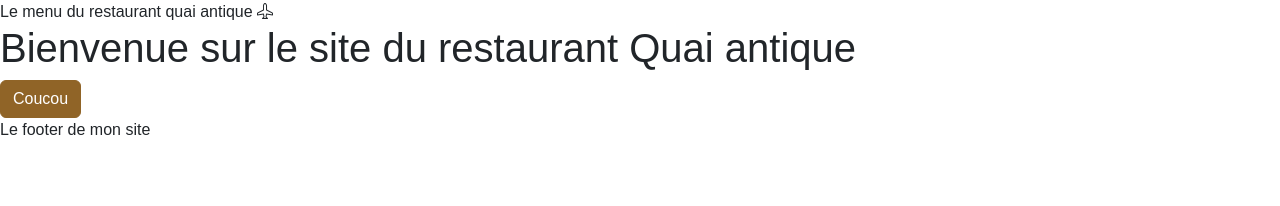
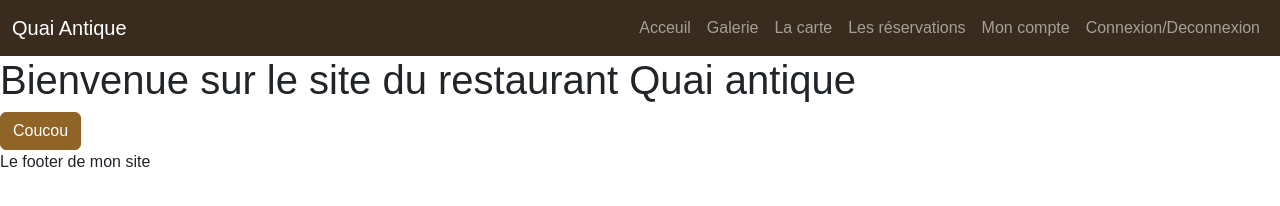
Before and after one commit to Damour8333/fil_rouge_study, a website with bundled scripts: page index.html in a window 1280 px wide. Built offline with nearby package versions, Linux system fonts and the light colour scheme; files whose address does not match are found by name; a web font is replaced by a local one.

Commit message:
add site header

```diff
--- a/index.html
+++ b/index.html
@@ -14,7 +14,40 @@
 </head>
 <body>
     <!--  -->
-<header>Le menu  du restaurant quai antique <i class="bi bi-airplane"></i></header>
+<header></header>
+    <nav class="navbar navbar-expand-lg bg-dark" data-bs-theme="dark">
+        <div class="container-fluid">
+          <a class="navbar-brand" href="#">Quai Antique</a>
+          <button class="navbar-toggler" type="button" data-bs-toggle="collapse" data-bs-target="#navbarSupportedContent" aria-controls="navbarSupportedContent" aria-expanded="false" aria-label="Toggle navigation">
+            <span class="navbar-toggler-icon"></span>
+          </button>
+          <div class="collapse navbar-collapse" id="navbarSupportedContent">
+            <ul class="navbar-nav ms-auto mb-2 mb-lg-0">
+              <li class="nav-item">
+                <a class="nav-link"  href="/ ">Acceuil</a>
+              </li>
+              <li class="nav-item">
+                <a class="nav-link" href="#">Galerie</a>
+              </li>
+
+              <li class="nav-item">
+                <a class="nav-link" href="#">La carte </a>
+              </li>
+              <li class="nav-item">
+                <a class="nav-link" href="#">Les réservations</a>
+              </li>
+              <li class="nav-item">
+                <a class="nav-link" href="#">Mon compte  </a>
+              </li>
+              <li class="nav-item">
+                <a class="nav-link" href="#">Connexion/Deconnexion </a>
+              </li>
+            </ul>
+
+          </div>
+        </div>
+      </nav>
+</header>
     <main id ="main-page">
 
 
```
